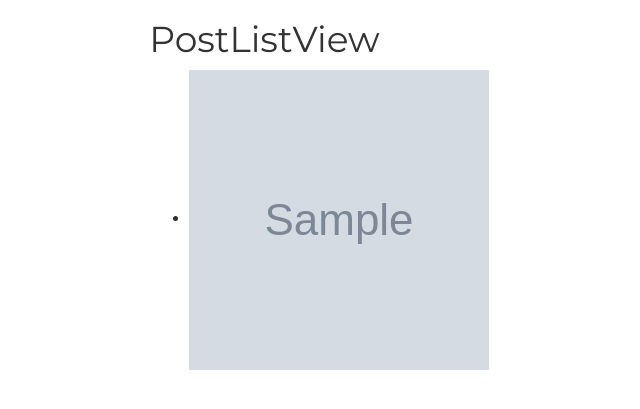
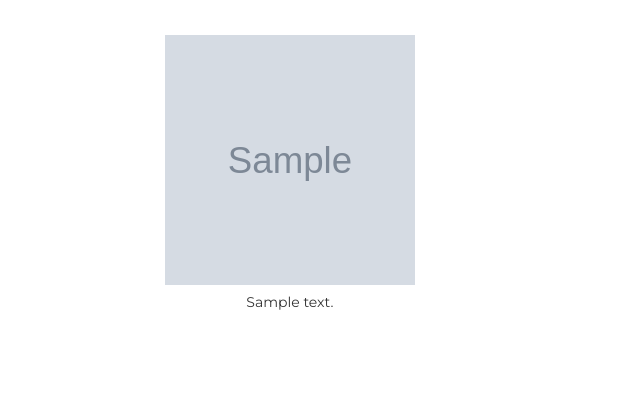
Before and after one commit to manducku/blogram, a Django app: page /posts/ in a window 1280 px wide. Shown: the part 65-474 px from the top of the page, without its empty margins (69-709 px from the left). Run offline with Django 3.2, Linux system fonts and the light colour scheme; tables that the repository leaves empty hold one stand-in row (values such as "Sample post"); grey boxes marked "Sample" are stand-in pictures; some libraries are stand-ins or nearby versions.

Commit message:
list detail design

```diff
--- a/blogram/blogram/static/css/blogram.css
+++ b/blogram/blogram/static/css/blogram.css
@@ -16,3 +16,16 @@ body {
     text-align: center;
     padding: 20px;
 }
+
+#content div div{
+    text-align: center;
+}
+
+.posts-content{
+    padding: 5px;
+    margin-bottom: 5px;
+}
+
+.posts-title{
+    margin-bottom: 10px;
+}
--- a/blogram/posts/templates/posts/list.html
+++ b/blogram/posts/templates/posts/list.html
@@ -5,16 +5,17 @@
 {% endblock %}
 
 {% block content %}
-<h1>PostListView</h1>
+    <div class="col-xs-12 posts-title">
+        <h2>{{request.user.username}} </h2>
+    </div>
 
-<ul>
   {% for post in posts %}
-  <li>
-      <a href="{% url "detail" post.hash_id %}">
-          <img src="{{ post.image.url }}" alt="" width="300" height="300" />
-      </a>
-  </li>
+    <div class="col-xs-4 posts-content">
+          <a href="{% url "detail" post.hash_id %}">
+          <img src="{{ post.image.url }}" alt="" width="250" height="250" />
+          </a>
+          <h5>{{post.content}}</h5>
+    </div>
   {% endfor %}
-</ul>
 
 {% endblock %}
```
